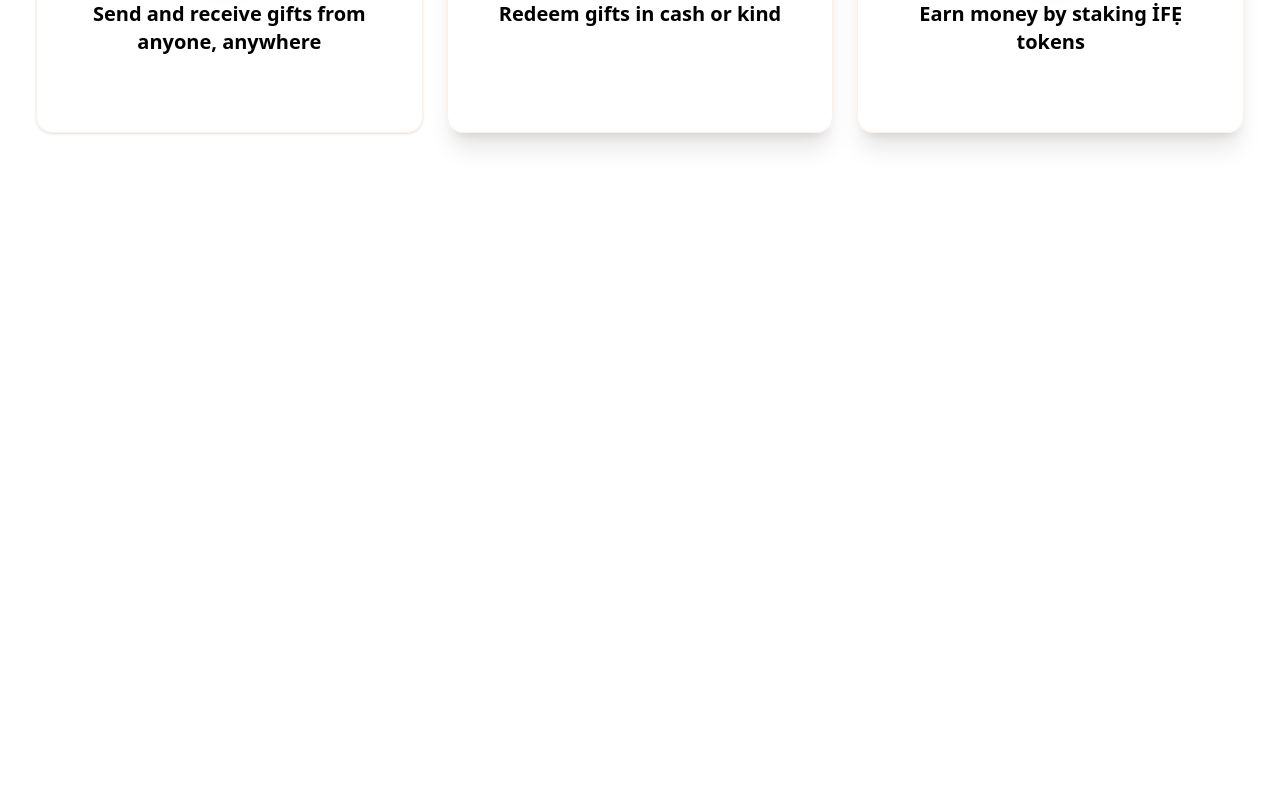
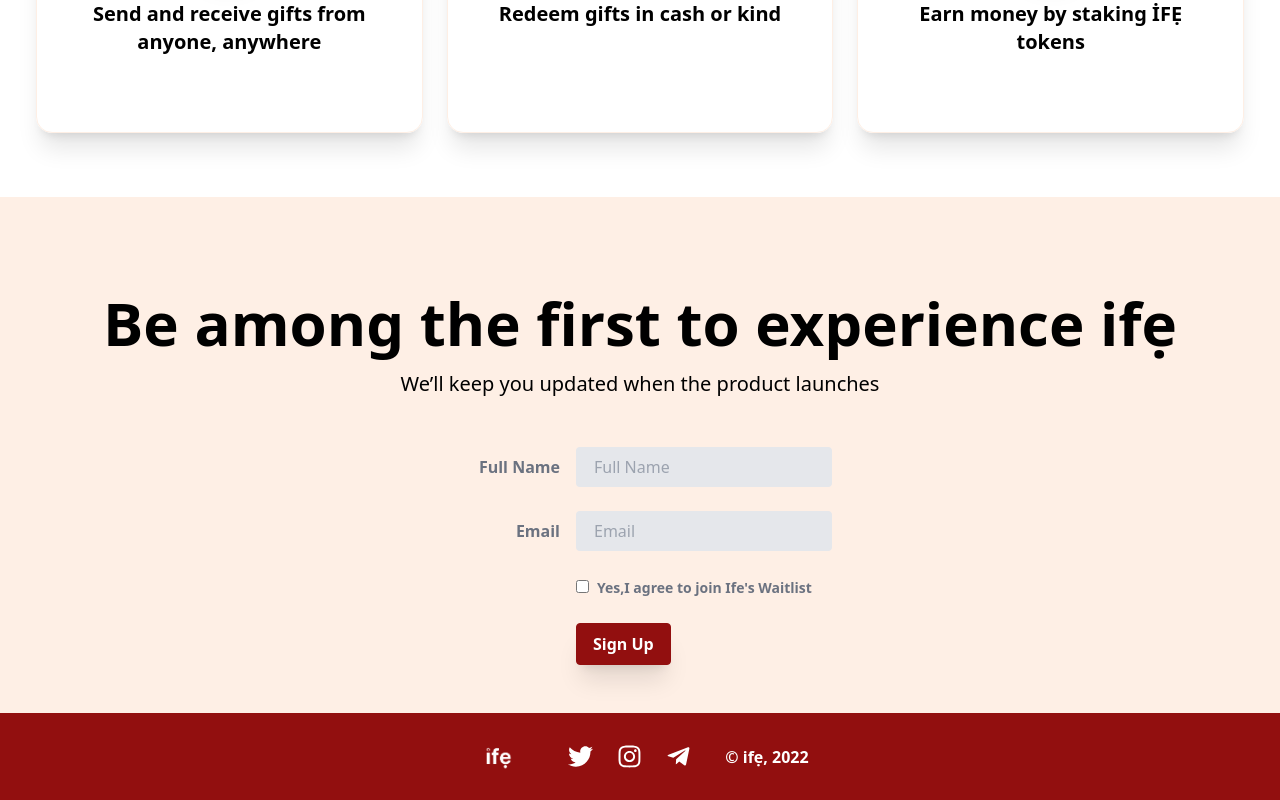
Before and after one commit to GUchechi/getIfe, a React (Create React App) app: page / in a window 1280 px wide. Shown: the part 1769-2569 px from the top of the page. Before the commit the page ends 1966 px from the top, so only its background shows below. Built offline with nearby package versions, Linux system fonts and the light colour scheme; the HTML template or start-up script is replaced by a standard one.

Commit message:
first commit

```diff
--- a/src/App.js
+++ b/src/App.js
@@ -1,4 +1,6 @@
 import "./App.css";
+import Contact from "./components/Contact";
+import Footer from "./components/Footer";
 import Gift from "./components/Gift";
 import Hero from "./components/Hero";
 import Navbar from "./components/Navbar";
@@ -11,6 +13,8 @@ function App() {
       <Hero />
       <ProductSection />
       <Gift />
+      <Contact />
+      <Footer />
     </>
   );
 }
--- /dev/null
+++ b/src/components/Contact.jsx
@@ -0,0 +1,69 @@
+import React from "react";
+
+const Contact = () => {
+  return (
+    <div className="flex flex-col bg-[#feefe5] justify-center items-center w-full h-full py-12">
+      <div className="flex flex-col justify-center items-center py-12">
+        <h2 className="font-bold text-center lg:text-6xl sm:text-4xl text-[48px]">Be among the first to experience ifẹ</h2>
+        <p className="text-center text-[20px] mt-4">
+          We’ll keep you updated when the product launches
+        </p>
+      </div>
+      <form class="w-full max-w-sm">
+        <div class="md:flex md:items-center mb-6">
+          <div class="md:w-1/3">
+            <label
+              class="block text-gray-500 font-bold md:text-right mb-1 md:mb-0 pr-4"
+              for="inline-full-name"
+            >
+              Full Name
+            </label>
+          </div>
+          <div class="md:w-2/3">
+            <input
+              class="bg-gray-200 appearance-none border-2 border-gray-200 rounded w-full py-2 px-4 text-black-700 leading-tight focus:outline-none focus:bg-white"
+              id="inline-full-name"
+              type="text"
+              placeholder="Full Name"
+            />
+          </div>
+        </div>
+        <div class="md:flex md:items-center mb-6">
+          <div class="md:w-1/3">
+            <label class="block text-gray-500 font-bold md:text-right mb-1 md:mb-0 pr-4">
+              Email
+            </label>
+          </div>
+          <div class="md:w-2/3">
+            <input
+              class="bg-gray-200 appearance-none border-2 border-gray-200 rounded w-full py-2 px-4 text-gray-700 leading-tight focus:outline-none focus:bg-white"
+              id="inline-password"
+              type="Email"
+              placeholder="Email"
+            />
+          </div>
+        </div>
+        <div class="md:flex md:items-center mb-6">
+          <div class="md:w-1/3"></div>
+          <label class="md:w-2/3 block text-gray-500 font-bold">
+            <input class="mr-2 leading-tight" type="checkbox" />
+            <span class="text-sm">Yes,I agree to join Ife's Waitlist</span>
+          </label>
+        </div>
+        <div class="md:flex md:items-center">
+          <div class="md:w-1/3"></div>
+          <div class="md:w-2/3">
+            <button
+              class="items-center shadow-xl bg-[#920F0F] hover:bg[#920F0F] focus:shadow-outline focus:outline-none text-white font-bold py-2 px-4 rounded"
+              type="button"
+            >
+              Sign Up
+            </button>
+          </div>
+        </div>
+      </form>
+    </div>
+  );
+};
+
+export default Contact;
--- /dev/null
+++ b/src/components/Footer.jsx
@@ -0,0 +1,30 @@
+import React from "react";
+import logo2 from "../Assets/logo2.png";
+import {
+  FaDiscord,
+  FaInstagram,
+  FaTelegramPlane,
+  FaTwitter,
+} from "react-icons/fa";
+
+const Footer = () => {
+  return (
+    <div className="">
+      <div className=" w-full flex items-center justify-center h-full bg-[#920F0F] text-white py-4  gap-[30px]">
+        <div className="">
+          <img src={logo2} width="55px" height="55px" className="mx-3" alt="" />
+        </div>
+        <div className="font-bold mr-1 flex gap-6">
+          <FaTwitter size={25} />
+          <FaInstagram size={25} />
+          <FaTelegramPlane size={25} />
+        </div>
+        <div className="font-bold text-[16px] mr-3">
+          <p>&copy; ifẹ, 2022</p>
+        </div>
+      </div>
+    </div>
+  );
+};
+
+export default Footer;
--- a/src/components/Gift.jsx
+++ b/src/components/Gift.jsx
@@ -10,7 +10,7 @@ const Gift = () => {
         {/* Card Container */}
         <div className="grid sm:grid-cols-1 lg:grid-cols-3 gap-6">
           {/* Card */}
-          <div className="flex border-[#feefe5] shadow  flex-col border rounded-2xl py-12 px-8">
+          <div className="flex border-[#feefe5] shadow-xl flex-col border rounded-2xl py-12 px-8">
             <div>
               <div className="bg-[#feefe5] inline-flex p-6 shadow-xl  rounded-full">
                 <img src={Vector} alt="" width="40" />
@@ -22,7 +22,7 @@ const Gift = () => {
           </div>
           <div className="flex border-[#feefe5] shadow-xl  flex-col border rounded-2xl py-12 px-8">
             <div>
-              <div className="animate-bounce bg-[#feefe5] text-[#920F0F] inline-flex p-6 shadow-xl  rounded-full">
+              <div className="animate-bounce bg-[#feefe5] text-[#920F0F] inline-flex p-6 shadow-xl rounded-full">
                 <FiGift size={40}/>
               </div>
               <h2 className="text-xl font-bold py-7">
--- a/src/components/Hero.jsx
+++ b/src/components/Hero.jsx
@@ -10,7 +10,7 @@ import hero from "../Assets/Hero.jpg";
 const Hero = () => {
   return (
     <>
-      <div className="w-full h-full">
+      <div className="w-full">
         <img src={hero} alt="Hero" className="w-full h-[450px] lg:h-full object-cover" />
         <div className="max-w-[1140px] m-auto">
           <div className="absolute top-[22%] w-full md:-[50%] max-w-[600px] h-full flex flex-col text-white p-4">
```
